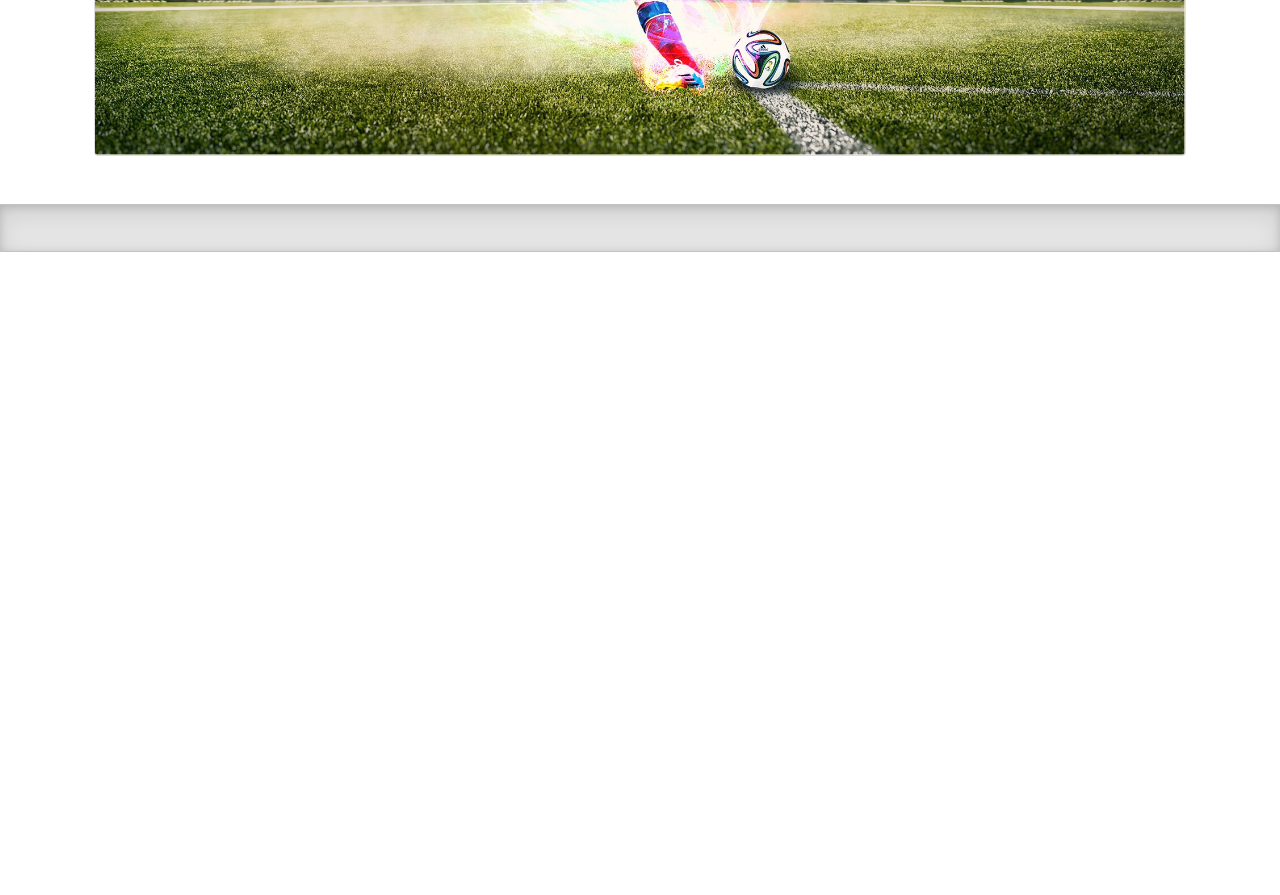
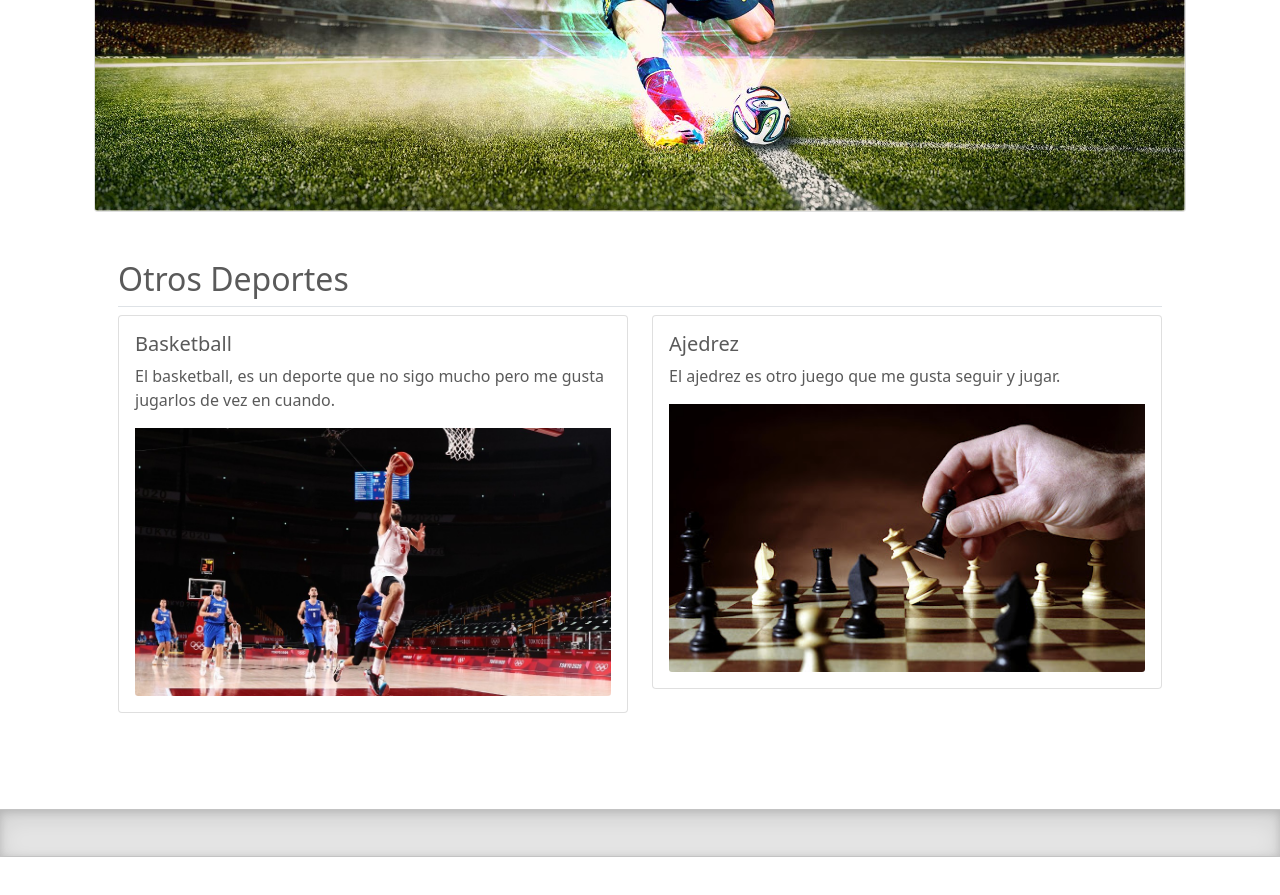
Before and after one commit to joaquin-14R/PaginaWeb_Ejercicio, a plain HTML site: page index.html in a window 1280 px wide. Shown: the part 3123-4018 px from the top of the page. Before the commit the page ends 3423 px from the top, so only its background shows below. Drawn offline with nearby package versions, Linux system fonts and the light colour scheme.

Commit message:
index.html

```diff
--- a/index.html
+++ b/index.html
@@ -64,7 +64,7 @@
 							<a class="nav-link dropdown-toggle" href="#" id="dropdown07" data-bs-toggle="dropdown" aria-expanded="false">DEPORTES</a>
 							<ul class="dropdown-menu" aria-labelledby="dropdown07">
 								<li><a class="dropdown-item" href="#Futbol_pag">Futbol</a></li>
-								<li><a class="dropdown-item" href="#">Basketball</a></li>
+								<li><a class="dropdown-item" href="#Otros">Otros Deportes</a></li>
 							</ul>
 						</li>
 					</ul>
@@ -270,6 +270,8 @@
 					<div class="b-example-divider"></div>
 					<div class="container px-4 py-5" id="Futbol_pag" >
 						<h2 class="pb-2 border-bottom">Mis Deportes Favoritos</h2>
+						<h5 >Futbol</h5>
+						<br>
 						<p>Uno de mis pasatiempos favoritos es ver y jugar futbol. Me gusta ver la liga de futbol mexicana y algunos partidos de las ligas españolas. Mi equipo favorito es el barcelona.</p>
 						<p>Llevo jugando futbol desde que estaba en la primaria y he tenido la oportunidad de jugar en diferentes equipos y en ligas con diferente modalidad de juego. He jugado futbol rápido, futbol 7 y futbol soccer. Mi posición dentro de la cancha es medio por el lateral izquierdo o derecho.</p>
 						<div class="card">
@@ -280,6 +282,31 @@
 							</div>
 							<img src="img/futbol.jpg" class="card-img-bottom" alt="...">
 						</div>
+						<div class="container px-4 py-5" id="Otros">
+							<h2 class="pb-2 border-bottom">Otros Deportes</h2>
+							<div class="row">
+								<div class="col-sm-6">
+									<div class="card">
+										<div class="card-body">
+											<h5 class="card-title">Basketball</h5>
+											<p class="card-text">El basketball, es un deporte que no sigo mucho pero me gusta jugarlos de vez en cuando.</p>
+											<img src="img/basketball.jpg" class="card-img-bottom">
+										</div>
+									</div>
+								</div>
+								<div class="col-sm-6">
+									<div class="card">
+										<div class="card-body">
+											<h5 class="card-title">Ajedrez</h5>
+											<p class="card-text">El ajedrez es otro juego que me gusta seguir y jugar.</p>
+											<img src="img/ajedrez.jpg" class="card-img-bottom">
+
+										</div>
+									</div>
+								</div>
+							</div>
+						</div>
+
 					</div>
 
 					<div class="b-example-divider"></div>
```
Also changed, not shown: img/ajedrez.jpg (added), img/basketball.jpg (added).
